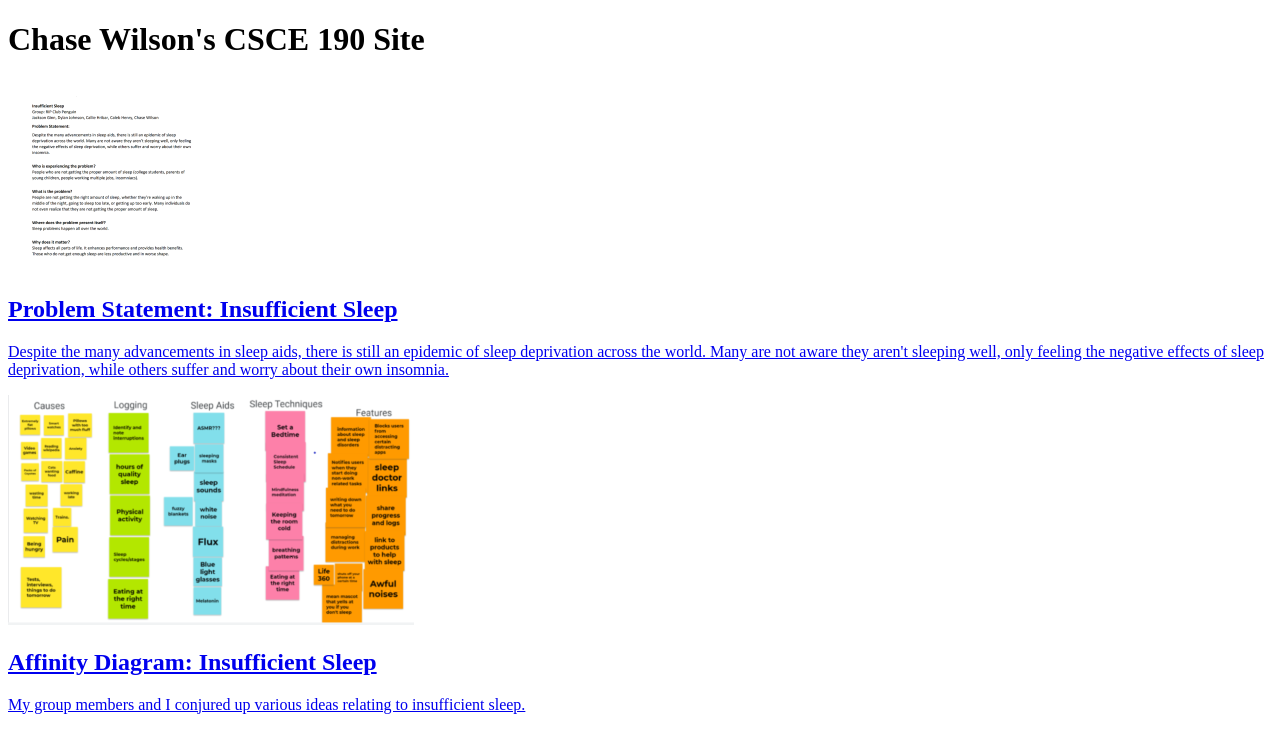
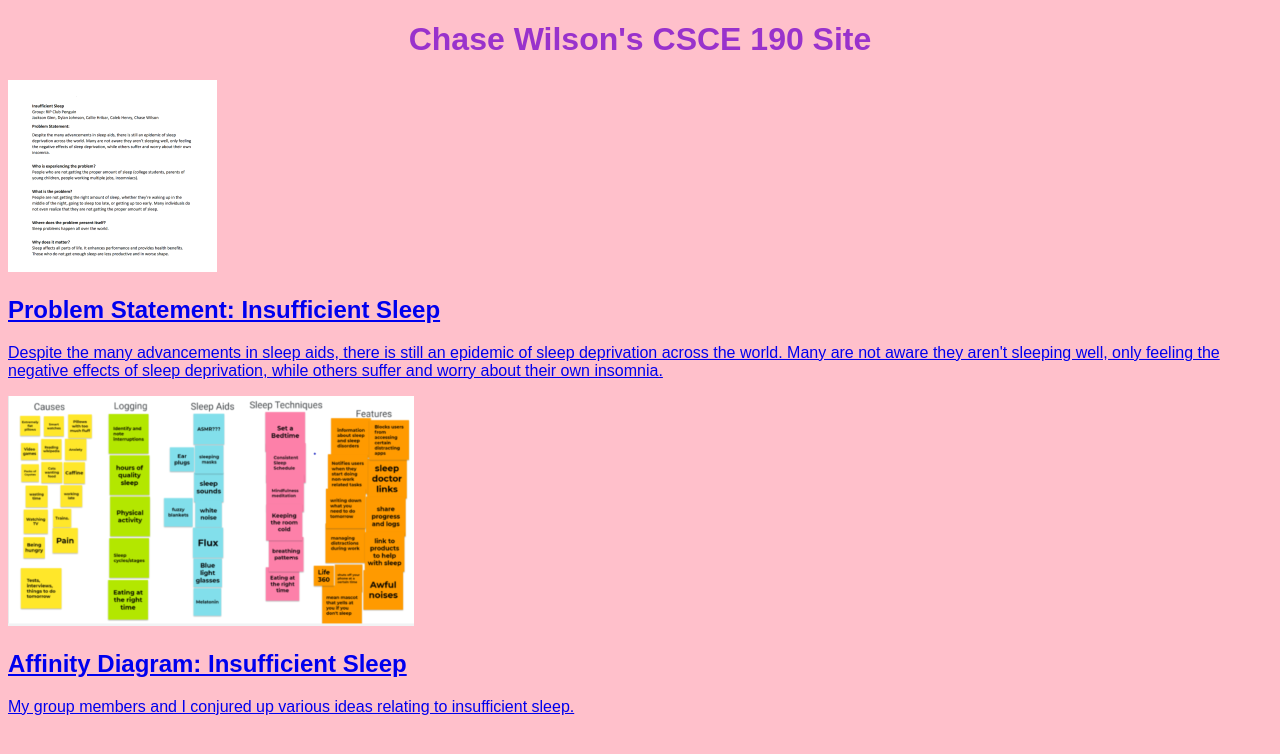
Before and after one commit to chasemwilson/chasemwilson.github.io, a plain HTML site: page index.html in a window 1280 px wide. Drawn offline with Linux system fonts and the light colour scheme.

Commit message:
Add files via upload

```diff
--- a/index.html
+++ b/index.html
@@ -2,6 +2,7 @@
 <html>
     <head>
         <title>CSCE 190: Chase Wilson</title>
+        <link rel="stylesheet" href="styles.css">
     </head>
     <body>
         <h1>Chase Wilson's CSCE 190 Site</h1>
--- /dev/null
+++ b/styles.css
@@ -0,0 +1,9 @@
+body {
+    background:pink;
+    font-family:Arial, Helvetica, sans-serif
+}
+
+h1 {
+    color: darkorchid;
+    text-align:center;
+}
```
